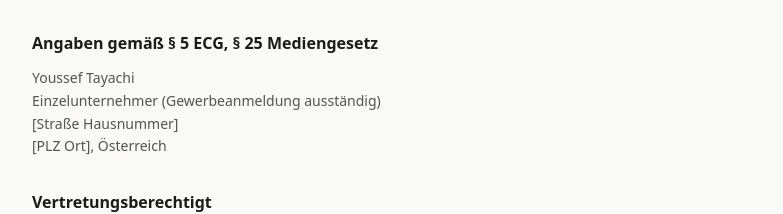
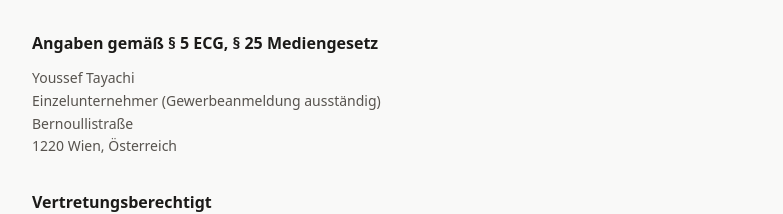
Before and after one commit to YoussefTayachi/system3_app_website, a Next.js app: page /impressum in a window 1280 px wide. Shown: the part 194-408 px from the top of the page, without its empty margins (248-1031 px from the left). Built offline with nearby package versions, Linux system fonts and the light colour scheme; no server answers.

Commit message:
Impressum: Adresse ergaenzt (Bernoullistrasse, 1220 Wien)

```diff
--- a/app/impressum/page.tsx
+++ b/app/impressum/page.tsx
@@ -11,8 +11,8 @@ export default function Impressum() {
           <p className="mt-3">
             Youssef Tayachi<br />
             Einzelunternehmer (Gewerbeanmeldung ausständig)<br />
-            [Straße Hausnummer]<br />
-            [PLZ Ort], Österreich
+            Bernoullistraße<br />
+            1220 Wien, Österreich
           </p>
         </section>
 
```
